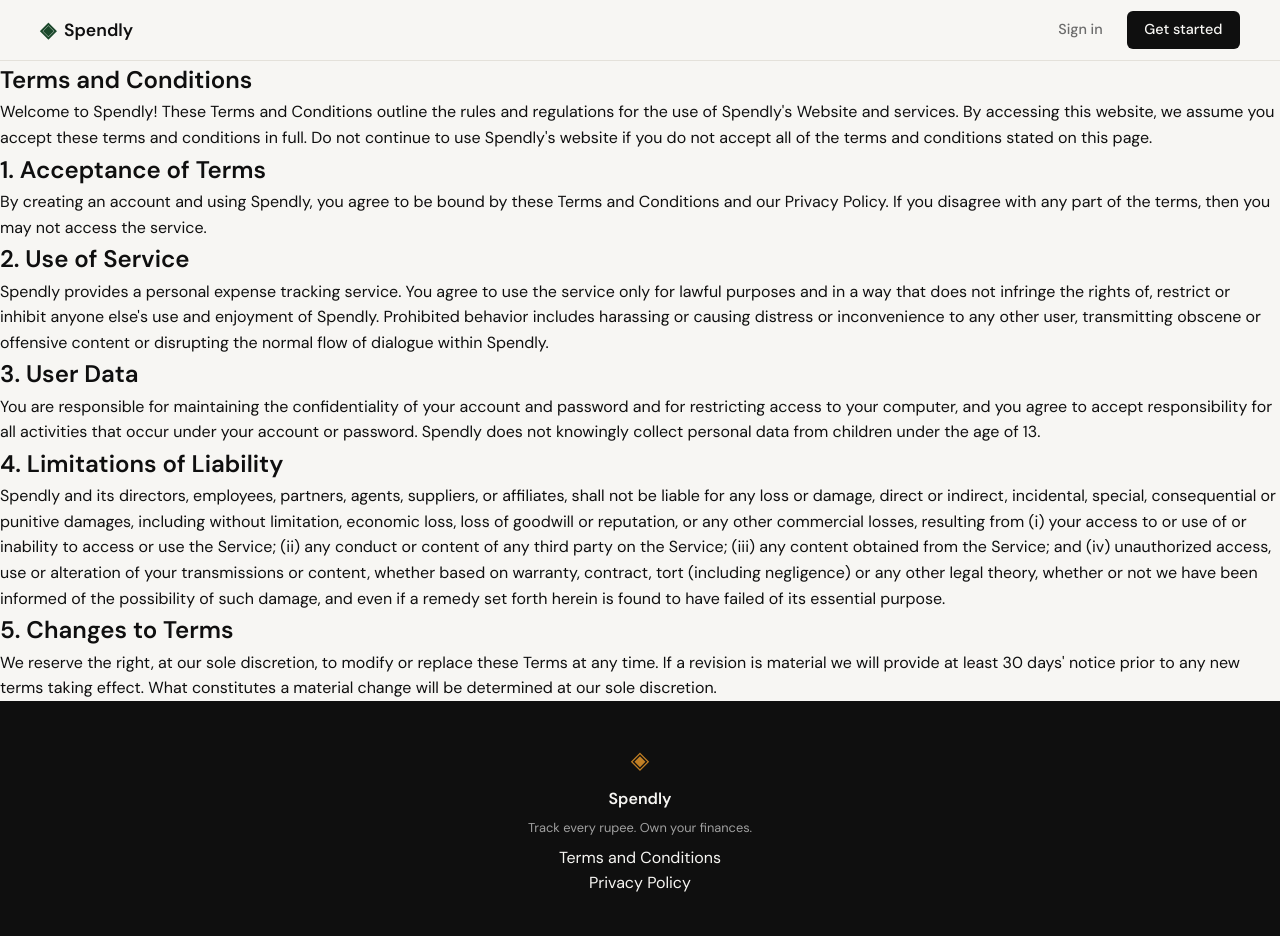
After one commit to komallande25/Spendly---Expense-Tracker, a Flask app: page /terms in a window 1280 px wide. The commit adds this page. Run offline with Flask 3, Linux system fonts and the light colour scheme.

Commit message:
landing: add terms and conditions page and route

```diff
--- a/app.py
+++ b/app.py
@@ -22,10 +22,13 @@ def login():
     return render_template("login.html")
 
 
+@app.route("/terms")
+def terms():
+    return render_template("terms.html")
+
 # ------------------------------------------------------------------ #
 # Placeholder routes — students will implement these                  #
-# ------------------------------------------------------------------ #
-
+# ... existing code ...
 @app.route("/logout")
 def logout():
     return "Logout — coming in Step 3"
--- a/templates/base.html
+++ b/templates/base.html
@@ -35,7 +35,8 @@
             <span class="footer-name">Spendly</span>
             <p class="footer-copy">Track every rupee. Own your finances.</p>
             <div class="footer-links">
-                <a href="#">Terms and Conditions</a> <br>
+                <a href="/terms">Terms and Conditions</a> <br>
+
                 <a href="#">Privacy Policy</a>
             </div>
         </div>
--- /dev/null
+++ b/templates/terms.html
@@ -0,0 +1,53 @@
+{% extends "base.html" %}
+
+{% block title %}Spendly — Terms and Conditions{% endblock %}
+
+{% block content %}
+<section class="terms-content">
+    <div class="terms-inner">
+        <h1 class="terms-title">Terms and Conditions</h1>
+        <p class="terms-intro">
+            Welcome to Spendly! These Terms and Conditions outline the rules and regulations for the use of Spendly's Website and services.
+            By accessing this website, we assume you accept these terms and conditions in full. Do not continue to use Spendly's website
+            if you do not accept all of the terms and conditions stated on this page.
+        </p>
+
+        <h2 class="terms-section-title">1. Acceptance of Terms</h2>
+        <p>
+            By creating an account and using Spendly, you agree to be bound by these Terms and Conditions and our Privacy Policy.
+            If you disagree with any part of the terms, then you may not access the service.
+        </p>
+
+        <h2 class="terms-section-title">2. Use of Service</h2>
+        <p>
+            Spendly provides a personal expense tracking service. You agree to use the service only for lawful purposes and in a way that
+            does not infringe the rights of, restrict or inhibit anyone else's use and enjoyment of Spendly.
+            Prohibited behavior includes harassing or causing distress or inconvenience to any other user,
+            transmitting obscene or offensive content or disrupting the normal flow of dialogue within Spendly.
+        </p>
+
+        <h2 class="terms-section-title">3. User Data</h2>
+        <p>
+            You are responsible for maintaining the confidentiality of your account and password and for restricting access to your computer,
+            and you agree to accept responsibility for all activities that occur under your account or password.
+            Spendly does not knowingly collect personal data from children under the age of 13.
+        </p>
+
+        <h2 class="terms-section-title">4. Limitations of Liability</h2>
+        <p>
+            Spendly and its directors, employees, partners, agents, suppliers, or affiliates, shall not be liable for any loss or damage,
+            direct or indirect, incidental, special, consequential or punitive damages, including without limitation, economic loss, loss of goodwill or reputation,
+            or any other commercial losses, resulting from (i) your access to or use of or inability to access or use the Service;
+            (ii) any conduct or content of any third party on the Service; (iii) any content obtained from the Service; and
+            (iv) unauthorized access, use or alteration of your transmissions or content, whether based on warranty, contract, tort (including negligence)
+            or any other legal theory, whether or not we have been informed of the possibility of such damage, and even if a remedy set forth herein is found to have failed of its essential purpose.
+        </p>
+
+        <h2 class="terms-section-title">5. Changes to Terms</h2>
+        <p>
+            We reserve the right, at our sole discretion, to modify or replace these Terms at any time. If a revision is material we will provide at least 30 days' notice prior to any new terms taking effect.
+            What constitutes a material change will be determined at our sole discretion.
+        </p>
+    </div>
+</section>
+{% endblock %}
```
